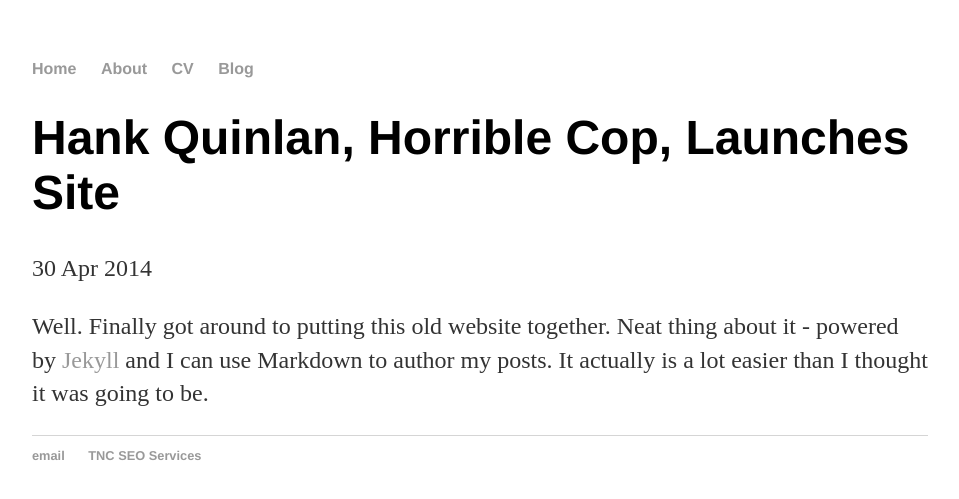
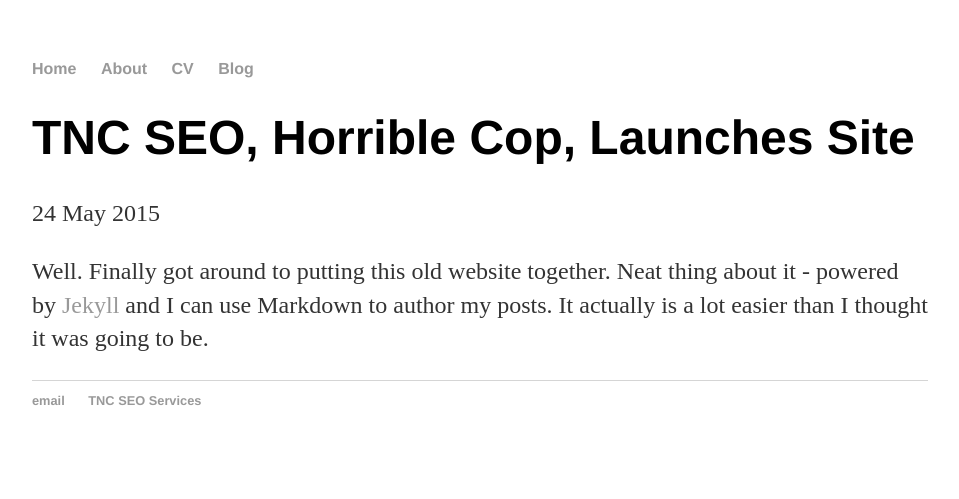
Before and after one commit to NewAgeMarketing/newagemarketing.github.io, a Jekyll site: the page built from _posts/2015-05-24-TNC-SEO-site-launched.md, in a window 1280 px wide. Shown: the top 499 px of the page, without its empty margins (160-1119 px from the left). Built offline with Jekyll 4.4.1, drawn with Linux system fonts in a browser that asks for light colours.

Commit message:
Update 2015-05-24-TNC-SEO-site-launched.md

```diff
--- a/_posts/2015-05-24-TNC-SEO-site-launched.md
+++ b/_posts/2015-05-24-TNC-SEO-site-launched.md
@@ -1,7 +1,7 @@
 ---
 layout: post
-title: "Hank Quinlan, Horrible Cop, Launches Site"
-date: 2014-04-30
+title: "TNC SEO, Horrible Cop, Launches Site"
+date: 2015-05-24
 ---
 
 Well. Finally got around to putting this old website together. Neat thing about it - powered by [Jekyll](http://jekyllrb.com) and I can use Markdown to author my posts. It actually is a lot easier than I thought it was going to be.
```
